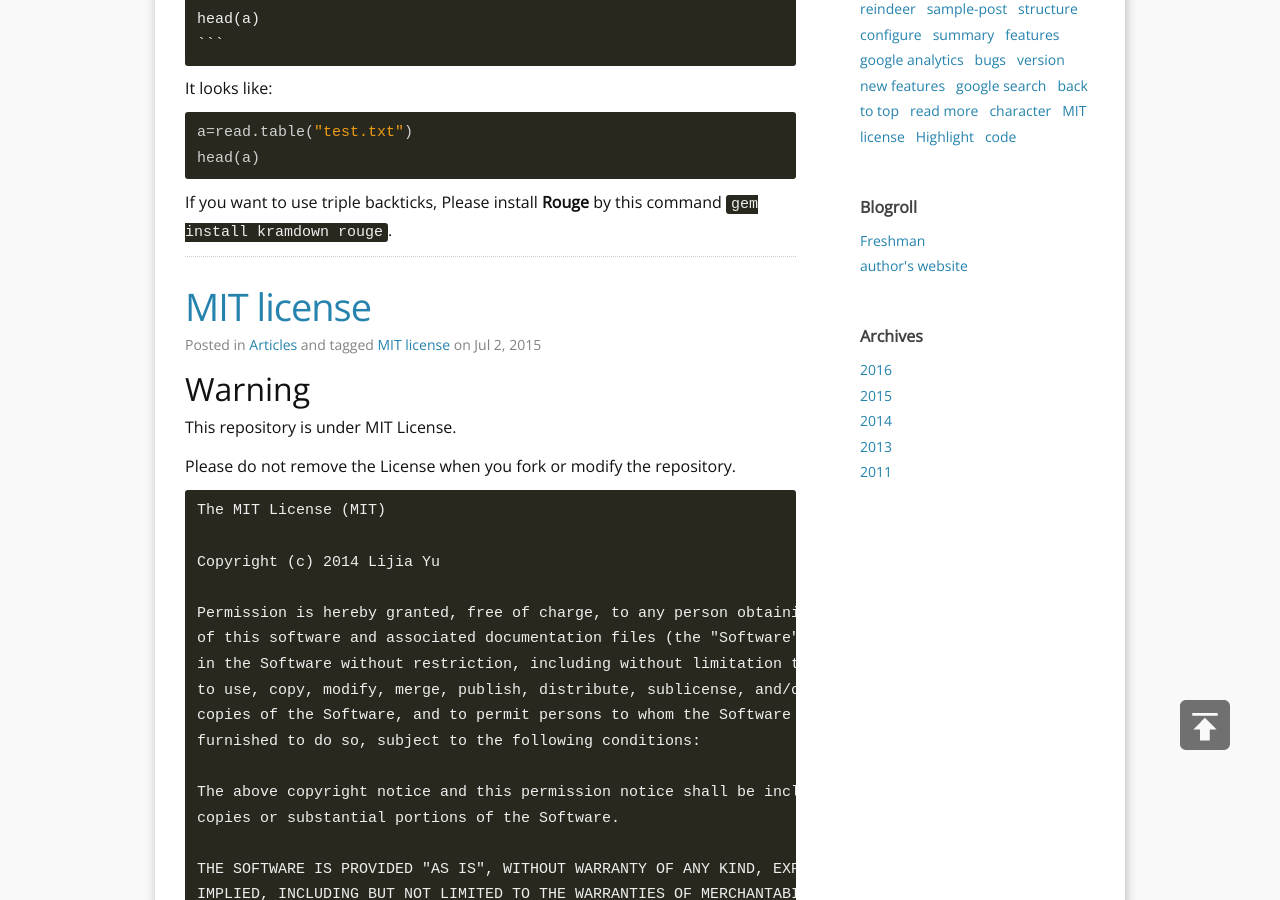
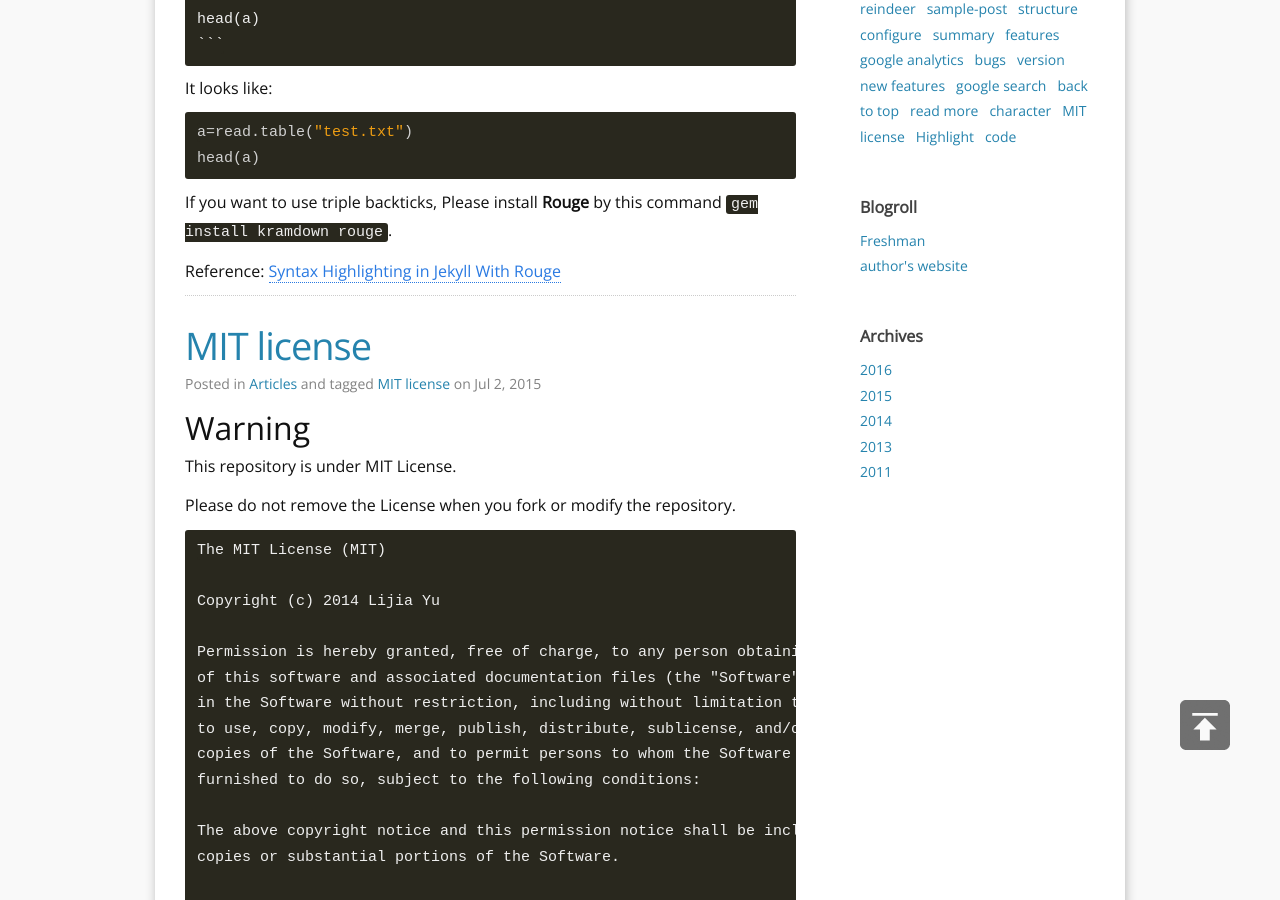
Before and after one commit to yulijia/freshman21, a Jekyll site: the page built from index.html, in a window 1280 px wide and 900 px high, scrolled down 1346 px. Built offline with Jekyll 4.4.1, drawn with Linux system fonts in a browser that asks for light colours; nearby versions of some CDN libraries; the list of posts is cut into pages by our own code.

Commit message:
docs(highlighting): update post

````diff
--- a/_posts/2016-01-02-Highlight-the-code.md
+++ b/_posts/2016-01-02-Highlight-the-code.md
@@ -77,3 +77,5 @@ head(a)
 ```
 If you want to use triple backticks,
 Please install **Rouge** by this command  `gem install kramdown rouge`.
+
+Reference: [Syntax Highlighting in Jekyll With Rouge](https://sacha.me/articles/jekyll-rouge/)
````
